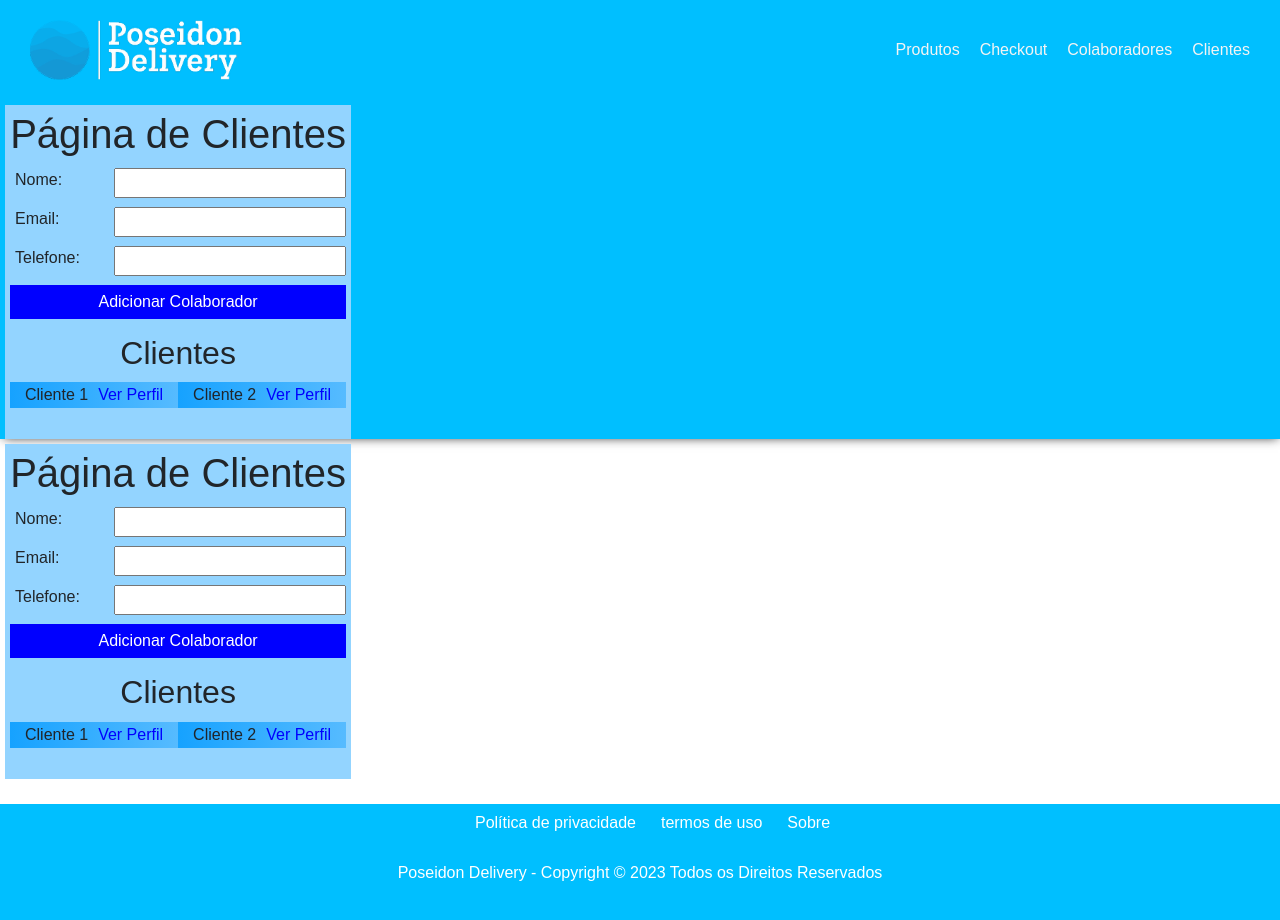
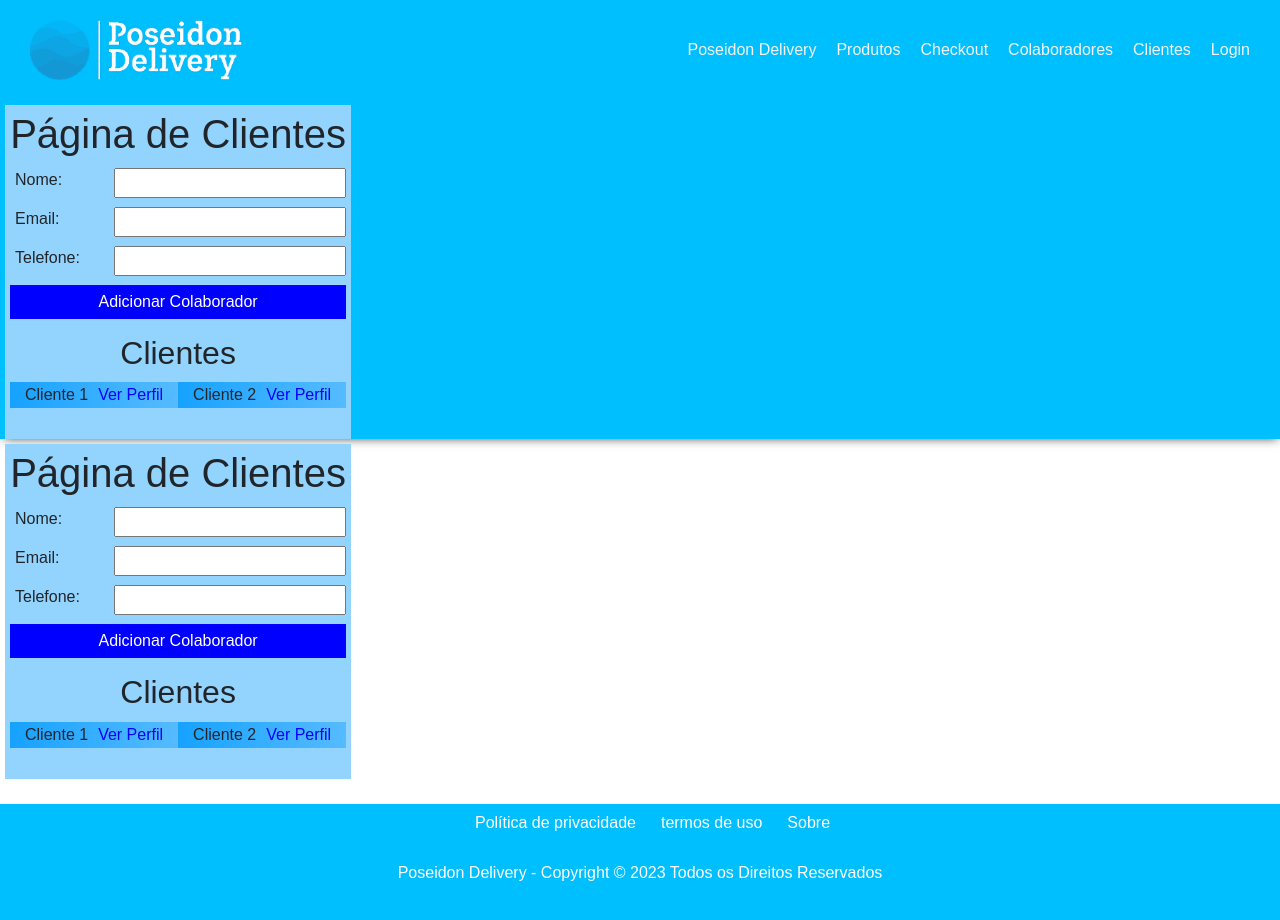
Before and after one commit to jcr04/ecommerce-agua-react, a React (Create React App) app: page /clientes in a window 1280 px wide. Shown: the top 920 px of the page. Built offline with nearby package versions, Linux system fonts and the light colour scheme.

Commit message:
adjusting

```diff
--- a/src/components/Menu.js
+++ b/src/components/Menu.js
@@ -18,6 +18,7 @@ const Menu = () => {
     { path: '/checkout', label: 'Checkout' },
     { path: '/colaboradores', label: 'Colaboradores' },
     { path: '/clientes', label: 'Clientes' },
+    { path: '/login/user', label: 'Login' }, // Adicione o link para a página de login de usuário aqui
   ];
 
   const btnMenu = () => {
@@ -37,7 +38,7 @@ const Menu = () => {
           <Link to={menuItems[0].path}><img src={logo} alt="Logo" /></Link>
         </div>
         <div className="menu-buttons" ref={meuElementoRef}>
-          {menuItems.slice(1).map((item) => (
+          {menuItems.map((item) => (
             <Link key={item.label} to={item.path}>
               {item.label}
             </Link>
```
